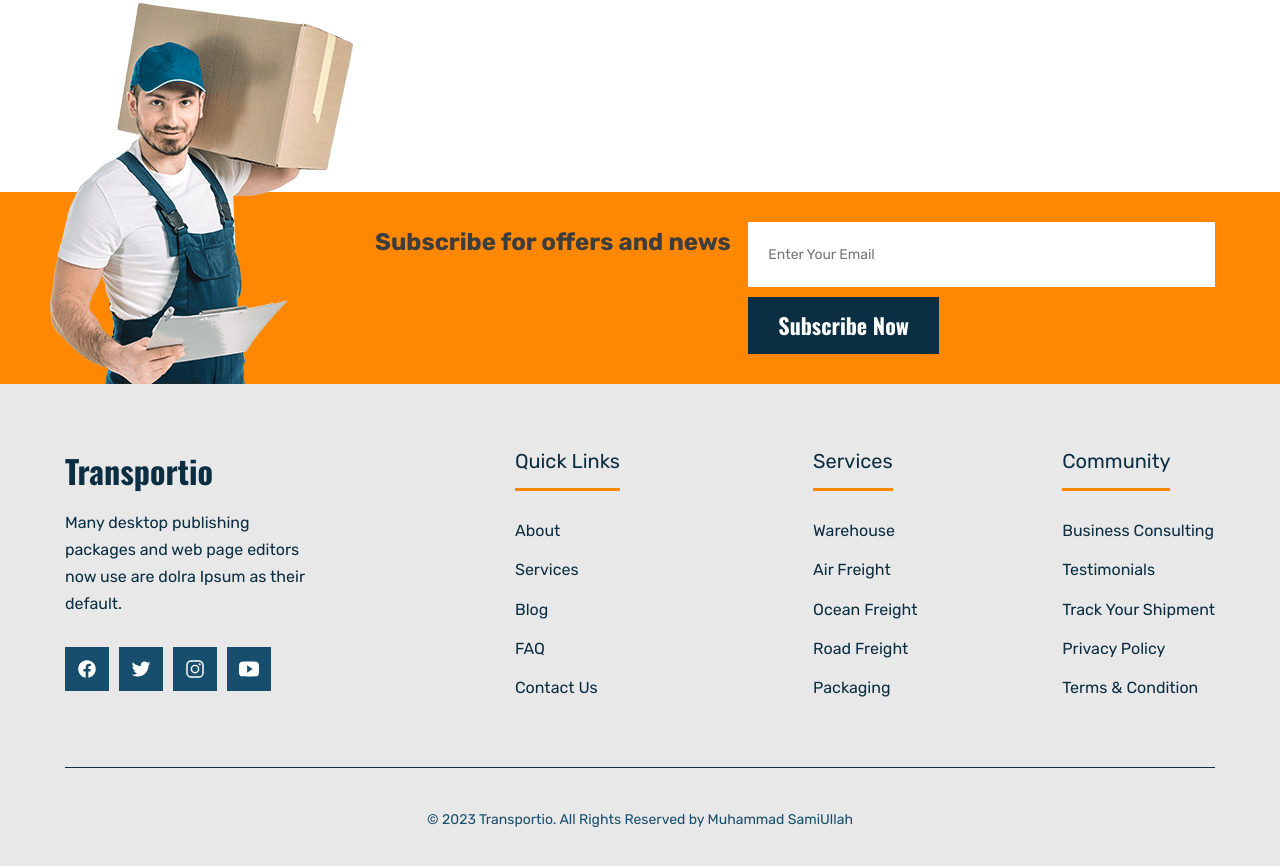
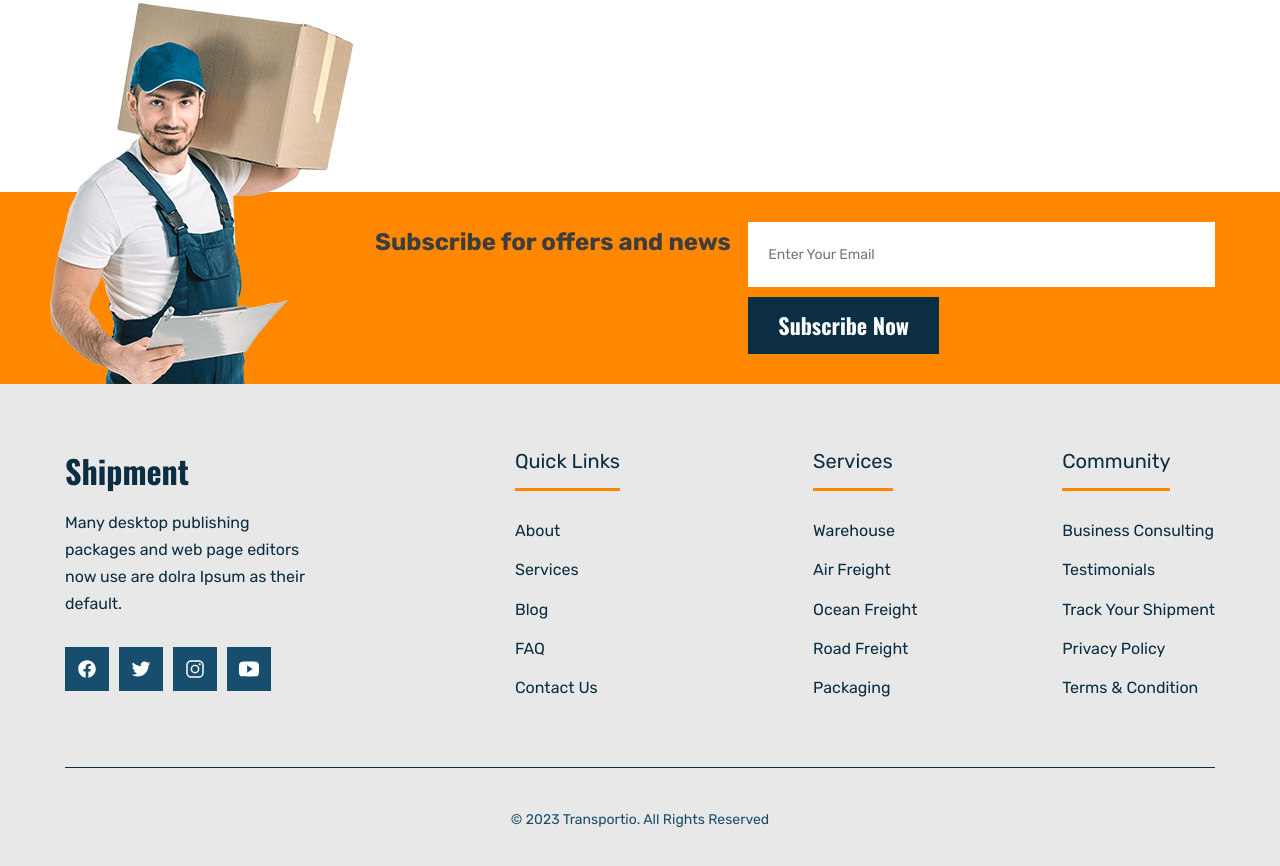
Before and after one commit to svk2320/Shipment, a plain HTML site: page index.html in a window 1280 px wide. Shown: the part 5832-6698 px from the top of the page. Drawn offline with nearby package versions, Linux system fonts and the light colour scheme; files whose address does not match are found by name.

Commit message:
changed name in the footer

```diff
--- a/index.html
+++ b/index.html
@@ -925,7 +925,7 @@
       <div class="container">
         <div class="footer-top section">
           <div class="footer-brand">
-            <a href="#" class="logo">Transportio</a>
+            <a href="#" class="logo">Shipment</a>
 
             <p class="footer-text">
               Many desktop publishing packages and web page editors now use are
@@ -1040,8 +1040,9 @@
 
         <div class="footer-bottom">
           <p class="copyright">
-            &copy; 2023 Transportio. All Rights Reserved by
-            <a href="#" class="copyright-link"> Muhammad SamiUllah</a>
+            &copy; 2023 Transportio. All Rights Reserved
+            <!-- by -->
+            <!-- <a href="#" class="copyright-link"> Muhammad SamiUllah</a> -->
           </p>
         </div>
       </div>
```
